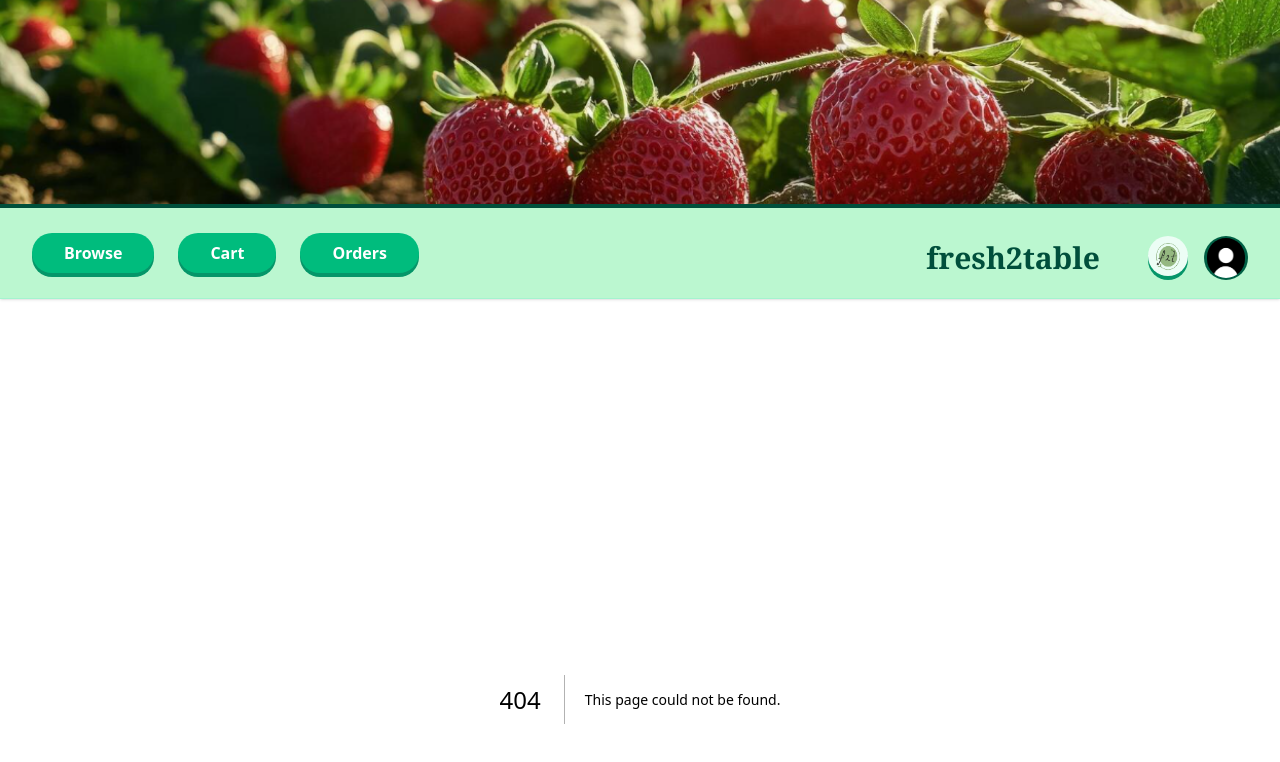
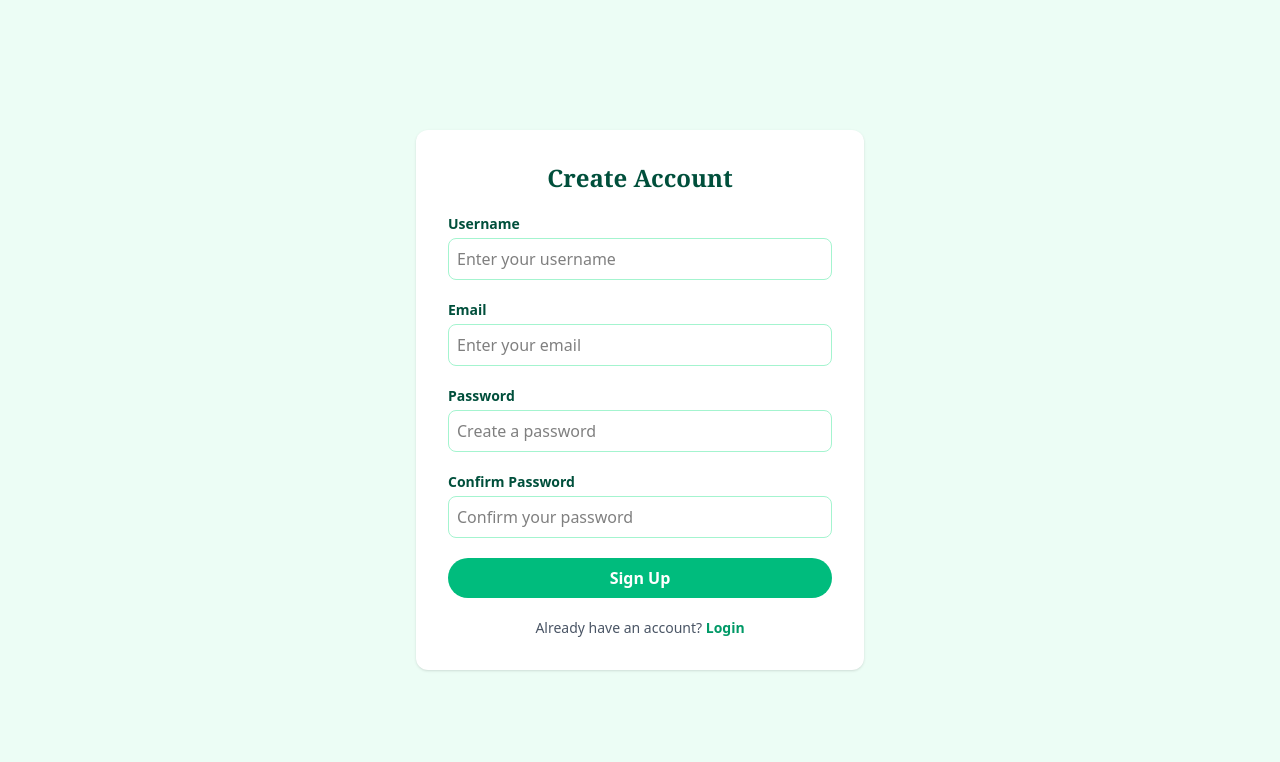
Before and after one commit to charlenecalderon/food2table, a Next.js app: page /signup in a window 1280 px wide. Before the commit this address had no page. Shown: the top 762 px of the page. Built offline with nearby package versions, Linux system fonts and the light colour scheme.

Commit message:
Add login and signup pages with layout handling

```diff
--- a/src/app/layout.jsx
+++ b/src/app/layout.jsx
@@ -1,5 +1,5 @@
-import '../app/globals.css';
-import NavBar from '../components/NavBar';
+import "../app/globals.css";
+import LayoutWrapper from "../components/LayoutWrapper";
 
 export const metadata = {
   title: "Food2Table",
@@ -10,9 +10,8 @@ export default function RootLayout({ children }) {
   return (
     <html lang="en">
       <body className="bg-emerald-50">
-        <NavBar />
-        {children}
-        </body>
+        <LayoutWrapper>{children}</LayoutWrapper>
+      </body>
     </html>
   );
 }
--- /dev/null
+++ b/src/app/login/page.jsx
@@ -0,0 +1,51 @@
+"use client";
+
+import Link from "next/link";
+
+export default function LoginPage() {
+  return (
+    <div className="min-h-screen bg-emerald-50 flex items-center justify-center">
+      <div className="bg-white rounded-xl shadow p-8 w-full max-w-md flex flex-col gap-5">
+        <h1 className="text-2xl font-serif font-bold text-emerald-900 text-center">
+          Login
+        </h1>
+
+        <div className="flex flex-col gap-1">
+          <label className="text-sm font-semibold text-emerald-900">
+            Email or Username
+          </label>
+          <input
+            type="text"
+            placeholder="Enter your email or username"
+            className="border border-emerald-200 rounded-lg p-2 focus:outline-none focus:ring-2 focus:ring-emerald-400"
+          />
+        </div>
+
+        <div className="flex flex-col gap-1">
+          <label className="text-sm font-semibold text-emerald-900">
+            Password
+          </label>
+          <input
+            type="password"
+            placeholder="Enter your password"
+            className="border border-emerald-200 rounded-lg p-2 focus:outline-none focus:ring-2 focus:ring-emerald-400"
+          />
+        </div>
+
+        <button className="bg-emerald-500 text-white py-2 rounded-full font-bold hover:bg-emerald-600 transition">
+          Login
+        </button>
+
+        <p className="text-center text-sm text-gray-600">
+          Don’t have an account?{" "}
+          <Link
+            href="/signup"
+            className="text-emerald-600 font-semibold hover:underline"
+          >
+            Sign up
+          </Link>
+        </p>
+      </div>
+    </div>
+  );
+}
--- /dev/null
+++ b/src/app/signup/page.jsx
@@ -0,0 +1,73 @@
+"use client";
+
+import Link from "next/link";
+
+export default function SignupPage() {
+  return (
+    <div className="min-h-screen bg-emerald-50 flex items-center justify-center">
+      <div className="bg-white rounded-xl shadow p-8 w-full max-w-md flex flex-col gap-5">
+        <h1 className="text-2xl font-serif font-bold text-emerald-900 text-center">
+          Create Account
+        </h1>
+
+        <div className="flex flex-col gap-1">
+          <label className="text-sm font-semibold text-emerald-900">
+            Username
+          </label>
+          <input
+            type="text"
+            placeholder="Enter your username"
+            className="border border-emerald-200 rounded-lg p-2 focus:outline-none focus:ring-2 focus:ring-emerald-400"
+          />
+        </div>
+
+        <div className="flex flex-col gap-1">
+          <label className="text-sm font-semibold text-emerald-900">
+            Email
+          </label>
+          <input
+            type="email"
+            placeholder="Enter your email"
+            className="border border-emerald-200 rounded-lg p-2 focus:outline-none focus:ring-2 focus:ring-emerald-400"
+          />
+        </div>
+
+        <div className="flex flex-col gap-1">
+          <label className="text-sm font-semibold text-emerald-900">
+            Password
+          </label>
+          <input
+            type="password"
+            placeholder="Create a password"
+            className="border border-emerald-200 rounded-lg p-2 focus:outline-none focus:ring-2 focus:ring-emerald-400"
+          />
+        </div>
+
+        <div className="flex flex-col gap-1">
+          <label className="text-sm font-semibold text-emerald-900">
+            Confirm Password
+          </label>
+          <input
+            type="password"
+            placeholder="Confirm your password"
+            className="border border-emerald-200 rounded-lg p-2 focus:outline-none focus:ring-2 focus:ring-emerald-400"
+          />
+        </div>
+
+        <button className="bg-emerald-500 text-white py-2 rounded-full font-bold hover:bg-emerald-600 transition">
+          Sign Up
+        </button>
+
+        <p className="text-center text-sm text-gray-600">
+          Already have an account?{" "}
+          <Link
+            href="/login"
+            className="text-emerald-600 font-semibold hover:underline"
+          >
+            Login
+          </Link>
+        </p>
+      </div>
+    </div>
+  );
+}
--- /dev/null
+++ b/src/components/LayoutWrapper.jsx
@@ -0,0 +1,17 @@
+"use client";
+
+import { usePathname } from "next/navigation";
+import NavBar from "./NavBar";
+
+export default function LayoutWrapper({ children }) {
+  const pathname = usePathname();
+
+  const hideNav = pathname === "/login" || pathname === "/signup";
+
+  return (
+    <>
+      {!hideNav && <NavBar />}
+      {children}
+    </>
+  );
+}
```
